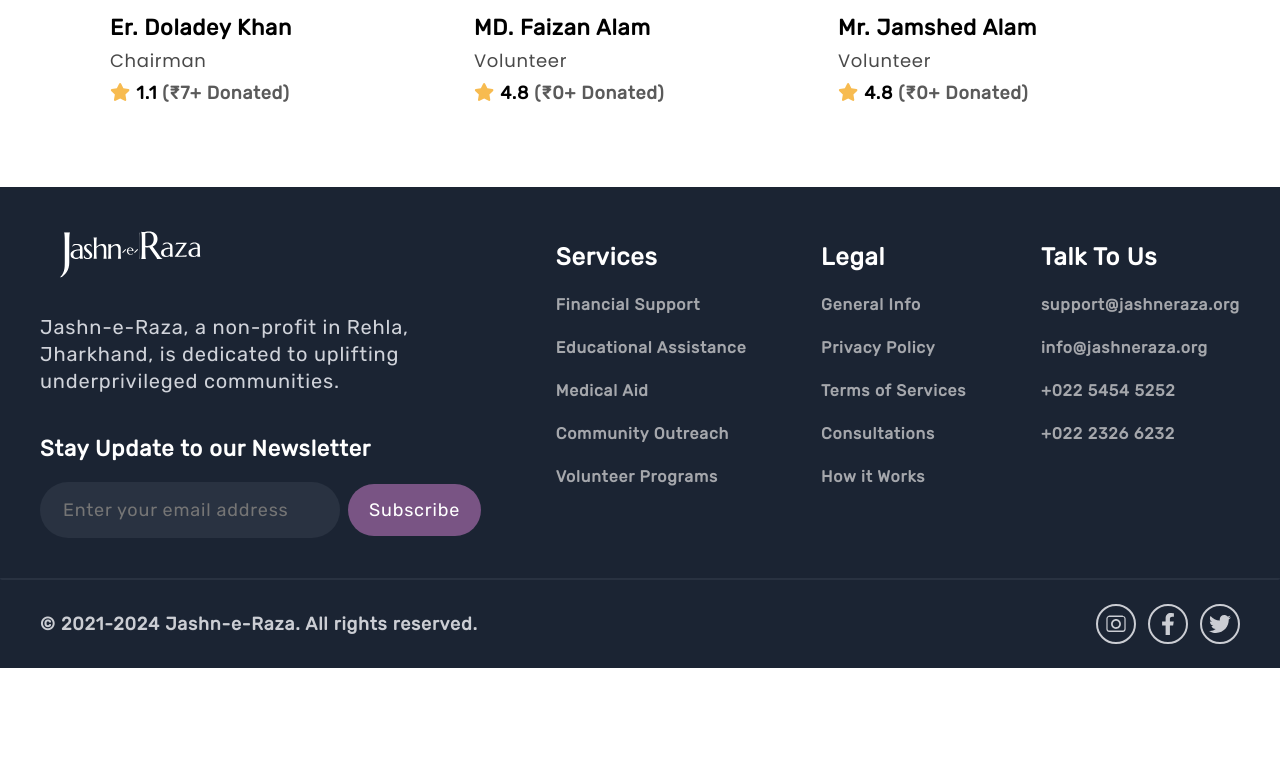
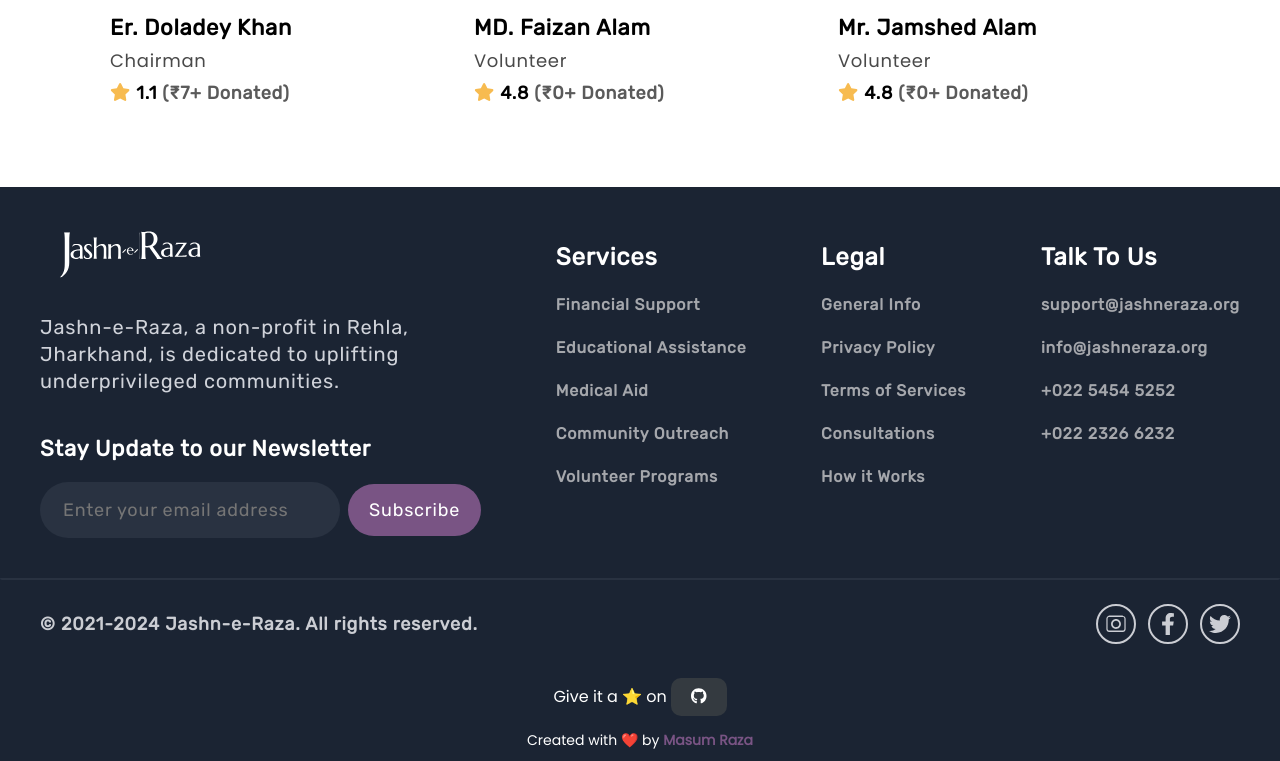
Before and after one commit to MasumRaza1/jashneraza, a React (Create React App) app: page / in a window 1280 px wide. Shown: the part 4289-5050 px from the top of the page. Before the commit the page ends 4957 px from the top, so only its background shows below. Built offline with nearby package versions, Linux system fonts and the light colour scheme.

Commit message:
add footer github

```diff
--- a/package.json
+++ b/package.json
@@ -4,6 +4,7 @@
   "private": true,
   "dependencies": {
     "@fortawesome/fontawesome-svg-core": "^6.4.0",
+    "@fortawesome/free-brands-svg-icons": "^6.5.2",
     "@fortawesome/free-solid-svg-icons": "^6.4.0",
     "@fortawesome/react-fontawesome": "^0.2.0",
     "@testing-library/jest-dom": "^5.17.0",
--- a/src/Components/Footer.js
+++ b/src/Components/Footer.js
@@ -3,7 +3,8 @@
 import SubscribeNewsletter from "./SubscribeNewsletter";
 import { Link } from "react-router-dom";
 import logo from "../Assets/footerLogo.svg";
-
+import { FontAwesomeIcon } from '@fortawesome/react-fontawesome';
+import { faGithub } from '@fortawesome/free-brands-svg-icons';
 function Footer() {
   const currentYear = new Date().getFullYear();
   return (
@@ -143,6 +144,11 @@
             </a>
           </li>
         </ul>
+
+      </div>
+      <div className="githubContainer">
+      <p>Give it a ⭐ on <a href="https://github.com/MasumRaza1/jashneraza"><button type="button" className="btn btn-dark"><FontAwesomeIcon icon={faGithub} /></button></a></p>
+      <p className="footer-bottom">Created with ❤️ by <a href="https://github.com/MasumRaza1/">Masum Raza</a></p>
       </div>
     </div>
   );
--- a/src/Styles/Footer.css
+++ b/src/Styles/Footer.css
@@ -169,3 +169,44 @@
         margin: 16px 0 0;
     }
 }
+
+/* github  */
+.githubContainer {
+    text-align: center;
+    padding: 10px;
+    font-family: 'poppins';
+    color: #fff;
+  }
+
+  .btn {
+    display: inline-block;
+    padding: 10px 20px;
+    font-size: 16px;
+    border: none;
+    border-radius: 10px;
+    cursor: pointer;
+    background-color: #343a40;
+    color: #fff;
+    text-decoration: none;
+    transition: background-color 0.3s;
+  }
+
+  .btn:hover {
+    background-color: #795484;
+  }
+
+  .footer-bottom {
+    margin-top: 14px;
+    font-size: 14px;
+    color: #fff;
+  }
+
+  .footer-bottom a {
+    text-decoration: none;
+    color: #795484;
+    font-weight: 700;
+  }
+
+  .footer-bottom a:hover {
+    color: #333;
+  }
```
Also changed, not shown: 1 other file (tests, documents, lock files or other folders).
